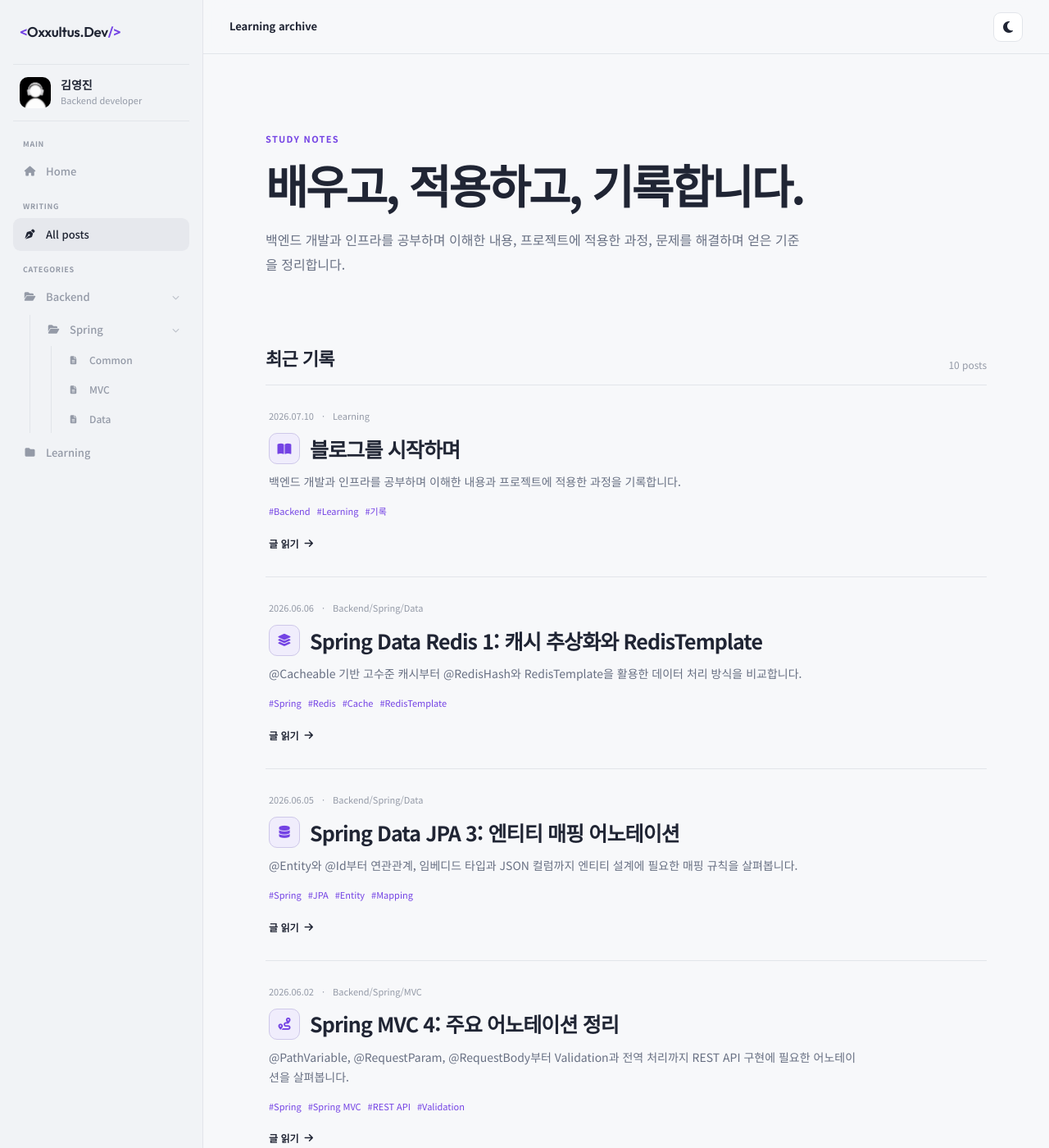
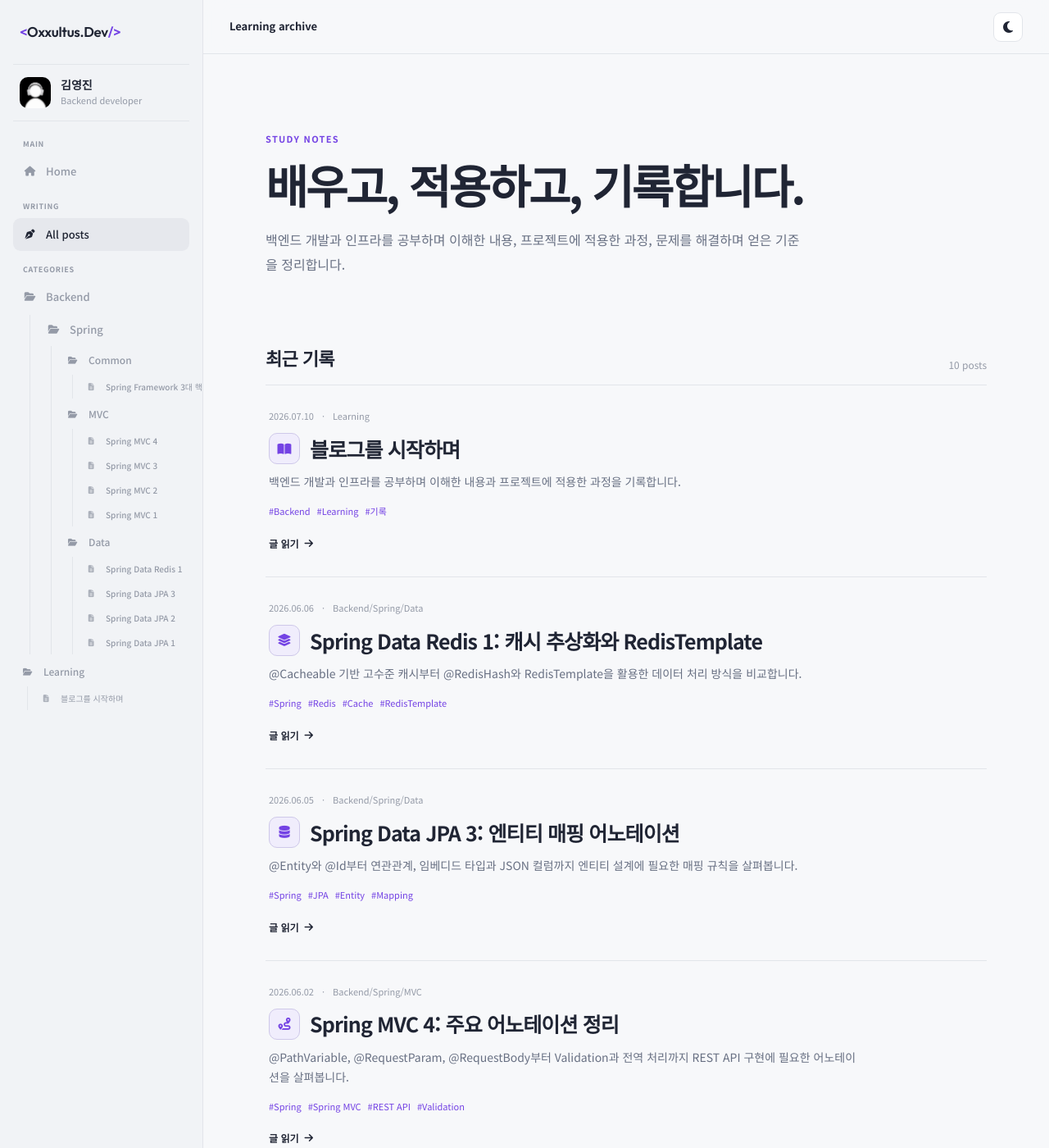
Before and after one commit to oxxultus/resume, a Jekyll site: the page built from blog/index.html, in a window 1280 px wide and 1400 px high. Shown: the whole window at 82% size. Built offline with Jekyll 4.4.1, drawn with Linux system fonts in a browser that asks for light colours.

Commit message:
Show blog posts inside category folders

```diff
--- a/_layouts/post.html
+++ b/_layouts/post.html
@@ -11,7 +11,7 @@
     <link rel="preconnect" href="https://fonts.gstatic.com" crossorigin>
     <link href="https://fonts.googleapis.com/css2?family=Noto+Sans+KR:wght@300;400;500;700;900&family=Outfit:wght@300;400;600;800&display=swap" rel="stylesheet">
     <link rel="stylesheet" href="https://cdnjs.cloudflare.com/ajax/libs/font-awesome/6.4.0/css/all.min.css">
-    <link rel="stylesheet" href="{{ '/blog.css?v=20260710-6' | relative_url }}">
+    <link rel="stylesheet" href="{{ '/blog.css?v=20260710-7' | relative_url }}">
 </head>
 <body>
     <aside class="blog-sidebar">
--- a/blog.css
+++ b/blog.css
@@ -43,9 +43,13 @@ button { font: inherit; }
 .category-branch[hidden] { display: none; }
 .category-folder-child { min-height: 36px; padding-block: 7px; }
 .category-branch-child { margin-left: 17px; }
-.blog-nav .category-leaf { min-height: 34px; padding: 6px 10px; font-size: 12px; }
-.blog-nav .category-leaf i { font-size: 10px; }
-.category-root-leaf { margin-top: 2px; }
+.category-group { display: grid; gap: 1px; }
+.blog-nav .category-directory { min-height: 34px; padding: 6px 9px; font-size: 12px; }
+.blog-nav .category-directory i { font-size: 10px; }
+.category-post-list { display: grid; gap: 1px; margin-left: 17px; padding-left: 7px; border-left: 1px solid var(--line); }
+.blog-nav .category-post { min-height: 29px; padding: 5px 8px; border-radius: 7px; font-size: 10px; }
+.blog-nav .category-post i { width: 14px; font-size: 9px; opacity: .75; }
+.category-learning-group { margin-top: 2px; }
 .post-toc .toc-h2 { font-weight: 600; }
 .post-toc .toc-toggle { display: none; margin-left: auto; font-size: 9px; opacity: .55; transition: transform .15s ease; }
 .post-toc .toc-h2.has-children .toc-toggle { display: block; }
--- a/blog/index.html
+++ b/blog/index.html
@@ -15,7 +15,7 @@ permalink: /blog/
     <link rel="preconnect" href="https://fonts.gstatic.com" crossorigin>
     <link href="https://fonts.googleapis.com/css2?family=Noto+Sans+KR:wght@300;400;500;700;900&family=Outfit:wght@300;400;600;800&display=swap" rel="stylesheet">
     <link rel="stylesheet" href="https://cdnjs.cloudflare.com/ajax/libs/font-awesome/6.4.0/css/all.min.css">
-    <link rel="stylesheet" href="{{ '/blog.css?v=20260710-6' | relative_url }}">
+    <link rel="stylesheet" href="{{ '/blog.css?v=20260710-7' | relative_url }}">
 </head>
 <body>
     <aside class="blog-sidebar">
@@ -43,13 +43,29 @@ permalink: /blog/
                         {% for category_name in spring_categories %}
                           {% if site.categories[category_name] %}
                           {% assign category_label = category_name | split: "/" | last %}
-                          <a class="category-filter category-leaf" href="?category={{ category_name | slugify }}" data-category="{{ category_name | slugify }}" title="{{ category_name }}"><i class="fas fa-file-lines"></i><span>{{ category_label }}</span></a>
+                          <div class="category-group">
+                              <a class="category-filter category-directory" href="?category={{ category_name | slugify }}" data-category="{{ category_name | slugify }}" title="{{ category_name }}"><i class="fas fa-folder-open"></i><span>{{ category_label }}</span></a>
+                              <div class="category-post-list">
+                                  {% assign category_posts = site.categories[category_name] %}
+                                  {% for post in category_posts %}
+                                  {% assign post_label = post.title | split: ":" | first %}
+                                  <a class="category-post" href="{{ post.url | relative_url }}" title="{{ post.title }}"><i class="fas fa-file-lines"></i><span>{{ post_label }}</span></a>
+                                  {% endfor %}
+                              </div>
+                          </div>
                           {% endif %}
                         {% endfor %}
                     </div>
                 </div>
                 {% if site.categories['Learning'] %}
-                <a class="category-filter category-root-leaf" href="?category=learning" data-category="learning"><i class="fas fa-folder"></i><span>Learning</span></a>
+                <div class="category-group category-learning-group">
+                    <a class="category-filter category-directory" href="?category=learning" data-category="learning"><i class="fas fa-folder-open"></i><span>Learning</span></a>
+                    <div class="category-post-list">
+                        {% for post in site.categories['Learning'] %}
+                        <a class="category-post" href="{{ post.url | relative_url }}" title="{{ post.title }}"><i class="fas fa-file-lines"></i><span>{{ post.title }}</span></a>
+                        {% endfor %}
+                    </div>
+                </div>
                 {% endif %}
             </div>
         </nav>
```
Also changed, not shown: BLOG_WRITING_GUIDE.md (+20 -0 lines).
